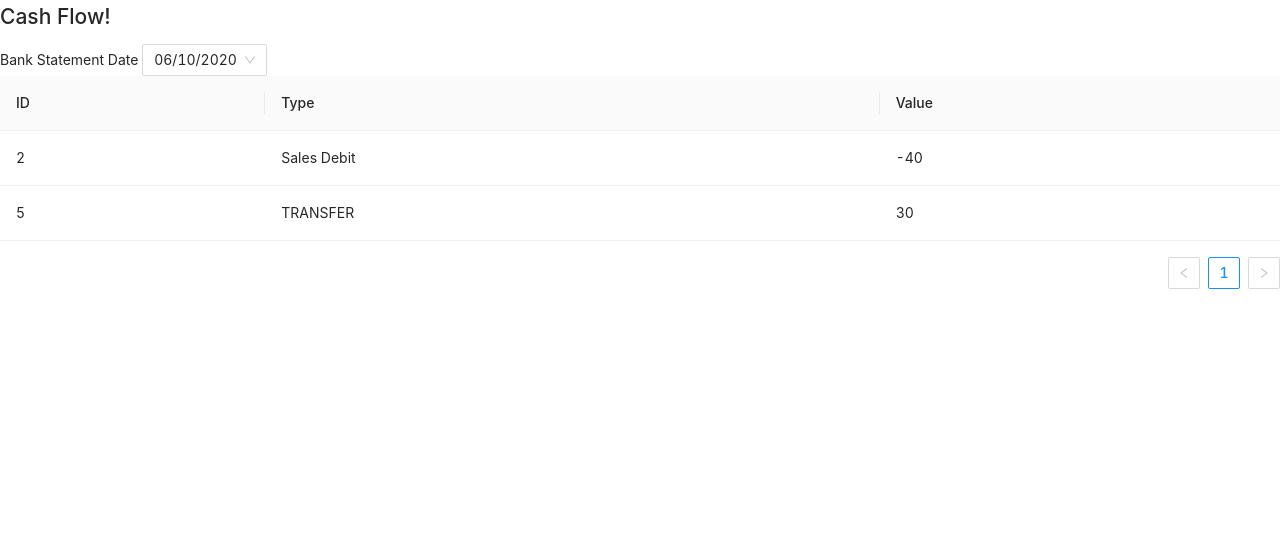
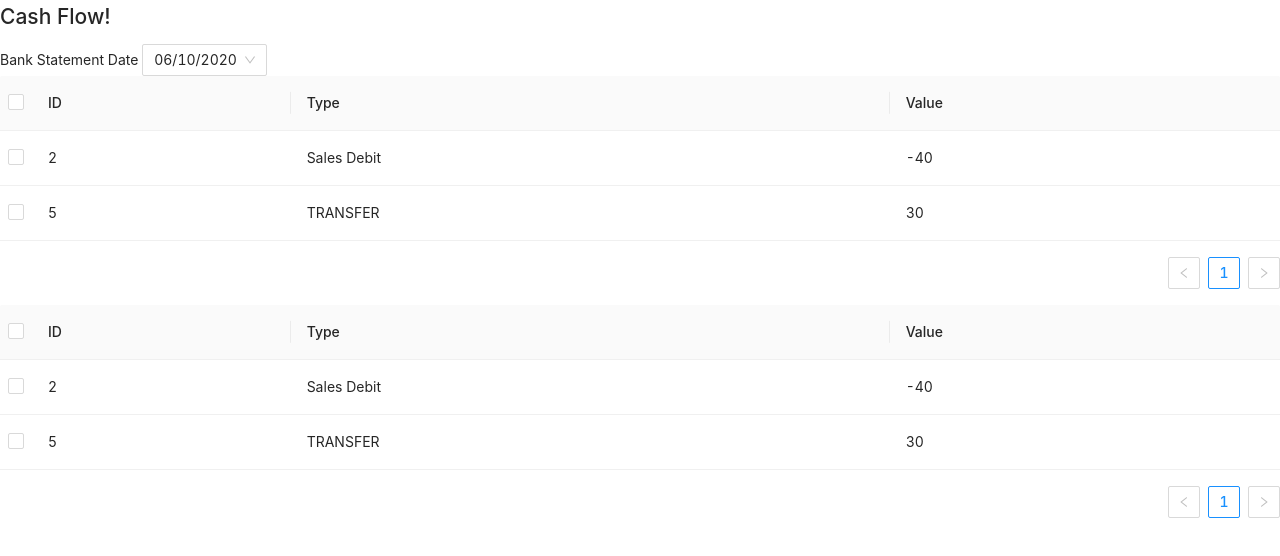
Before and after one commit to brentam/cash-flow, a React (Create React App) app: page / in a window 1280 px wide. Shown: the top 556 px of the page. Built offline with nearby package versions, Linux system fonts and the light colour scheme.

Commit message:
selectable table

```diff
--- a/src/App.js
+++ b/src/App.js
@@ -4,6 +4,7 @@ import { GlobalProvider } from './context/GlobalState';
 import { PeriodProvider } from './context/PeriodState';
 import { BankStatementDrop } from './components/BankStatementDrop';
 import { BankSideTable } from './components/BankSideTable';
+import { Demo } from './components/Demo';
 
 
 
@@ -13,7 +14,8 @@ function App() {
       <Header />
       <PeriodProvider>
         <BankStatementDrop />
-        <BankSideTable />
+        <Demo />
+        <BankSideTable/>
 
       </PeriodProvider>
 
--- a/src/components/BankSideTable.jsx
+++ b/src/components/BankSideTable.jsx
@@ -1,4 +1,4 @@
-import React, { useContext } from 'react'
+import React, { useContext, useState } from 'react'
 import 'antd/dist/antd.css';
 import { Table } from 'antd';
 import { PeriodContext } from '../context/PeriodState'
@@ -25,22 +25,70 @@ export const BankSideTable = () => {
         {
             title: 'ID',
             dataIndex: 'id',
-            key: 'id',
         },
         {
             title: 'Type',
             dataIndex: 'type',
-            key: 'type',
         }, {
             title: 'Value',
             dataIndex: 'value',
-            key: 'value',
         }
         ,
     ];
 
 
+
+    const [rowState, setRowState] = useState({ selectedRowKeys: [] });
+
+
+    const onSelectedRowKeysChange = (selectedRowKeys) => {
+        setRowState({ selectedRowKeys })
+    }
+
+
+    const selectRow = (record) => {
+        const selectedRowKeys = rowState.selectedRowKeys.slice(0);
+        const indexOfRow = selectedRowKeys.indexOf(record.key);
+        if (indexOfRow >= 0) {
+            selectedRowKeys.splice(indexOfRow, 1);
+
+        } else {
+            selectedRowKeys.push(record.key);
+        }
+
+        setRowState({ selectedRowKeys: selectedRowKeys })
+    }
+
+
+
+    const { selectedRowKeys } = rowState;
+    const rowSelection = {
+        selectedRowKeys,
+        onChange: onSelectedRowKeysChange,
+    };
+
+
+    const rowSelection2 = {
+        onChange: (selectedRowKeys, selectedRows) => {
+          console.log(`selectedRowKeys: ${selectedRowKeys}`, 'selectedRows: ', selectedRows);
+        },
+        getCheckboxProps: (record) => ({
+          disabled: record.name === 'Disabled User',
+          // Column configuration not to be checked
+          name: record.name,
+        }),
+      };
+
     return (
-        <Table dataSource={dataSource1} columns={columns} />
+        <Table
+        rowKey="id"
+            dataSource={dataSource1}
+            columns={columns}
+            //    onRow={ (record)=>(
+            //       {onClick: ()=>{selectRow(record);},})}
+
+            rowSelection={rowSelection2}
+
+        />
     )
 }
--- a/src/components/BankStatementDrop.jsx
+++ b/src/components/BankStatementDrop.jsx
@@ -11,6 +11,7 @@ export const BankStatementDrop = () => {
 
   const periodMap = new Map(Data.period.map(i => [i.dateId, i]));
   const dateIds = [...periodMap.keys()];
+
 
 
 
@@ -34,7 +35,7 @@ export const BankStatementDrop = () => {
       <Select defaultValue={dateIds[0]}
         onChange={handleChange}
       >
-        {dateIds.map(t => <Option value={t}>{t}</Option>)}
+        {dateIds.map(t => <Option key ={t} value={t}>{t}</Option>)}
       </Select>
     </>
   )
--- /dev/null
+++ b/src/components/Demo.jsx
@@ -0,0 +1,91 @@
+import React, { useState,useContext } from 'react';
+import 'antd/dist/antd.css';
+import { Table, Radio, Divider } from 'antd';
+import { PeriodContext } from '../context/PeriodState'
+
+const columns = [
+  {
+    title: 'Name',
+    dataIndex: 'name',
+    render: (text) => <a>{text}</a>,
+  },
+  {
+    title: 'Age',
+    dataIndex: 'age',
+  },
+  {
+    title: 'Address',
+    dataIndex: 'address',
+  },
+];
+const data = [
+  {
+    key: '1',
+    name: 'John Brown',
+    age: 32,
+    address: 'New York No. 1 Lake Park',
+  },
+  {
+    key: '2',
+    name: 'Jim Green',
+    age: 42,
+    address: 'London No. 1 Lake Park',
+  },
+  {
+    key: '3',
+    name: 'Joe Black',
+    age: 32,
+    address: 'Sidney No. 1 Lake Park',
+  },
+  {
+    key: '4',
+    name: 'Disabled User',
+    age: 99,
+    address: 'Sidney No. 1 Lake Park',
+  },
+]; // rowSelection object indicates the need for row selection
+
+const rowSelection = {
+  onChange: (selectedRowKeys, selectedRows) => {
+    console.log(`selectedRowKeys: ${selectedRowKeys}`, 'selectedRows: ', selectedRows);
+  },
+  getCheckboxProps: (record) => ({
+    disabled: record.name === 'Disabled User',
+    // Column configuration not to be checked
+    name: record.name,
+  }),
+};
+
+export const Demo = () => {
+    const { period } = useContext(PeriodContext);
+    const data2 = period.bankSide;
+
+        const columns2 = [
+        {
+            title: 'ID',
+            dataIndex: 'id',
+        },
+        {
+            title: 'Type',
+            dataIndex: 'type',
+        },
+        {
+            title: 'Value',
+            dataIndex: 'value',
+        }
+        ,
+    ];
+
+  return (
+    <div>
+
+      <Table rowKey="id"
+        rowSelection={{
+          ...rowSelection,
+        }}
+        columns={columns2}
+        dataSource={data2}
+      />
+    </div>
+  );
+};
```
